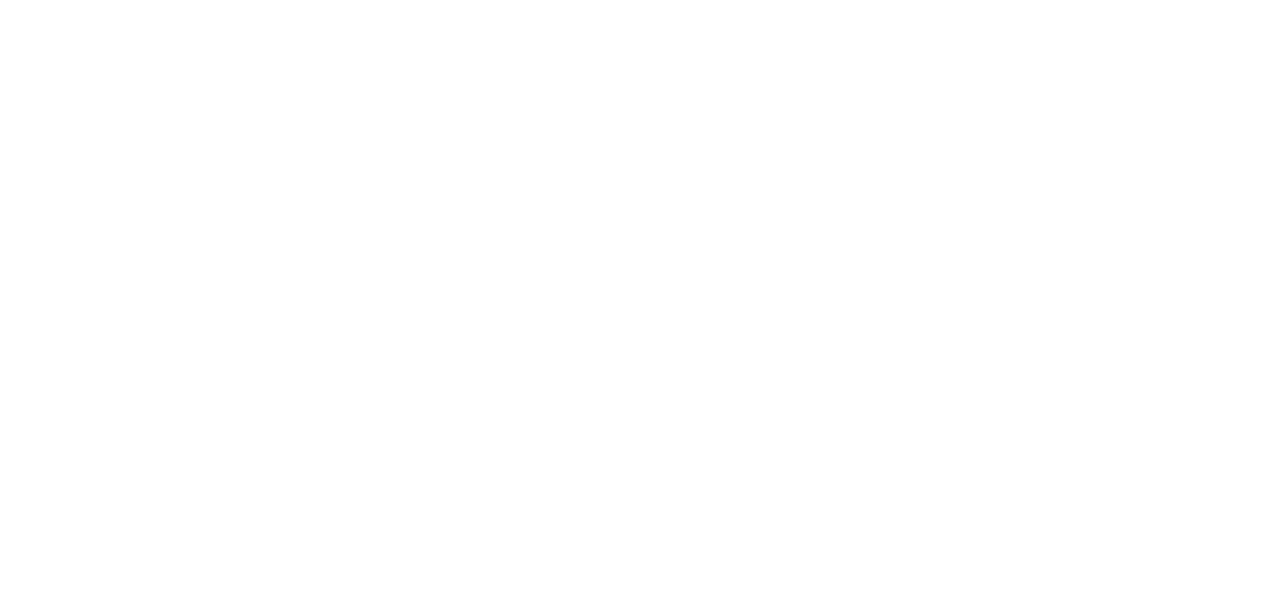
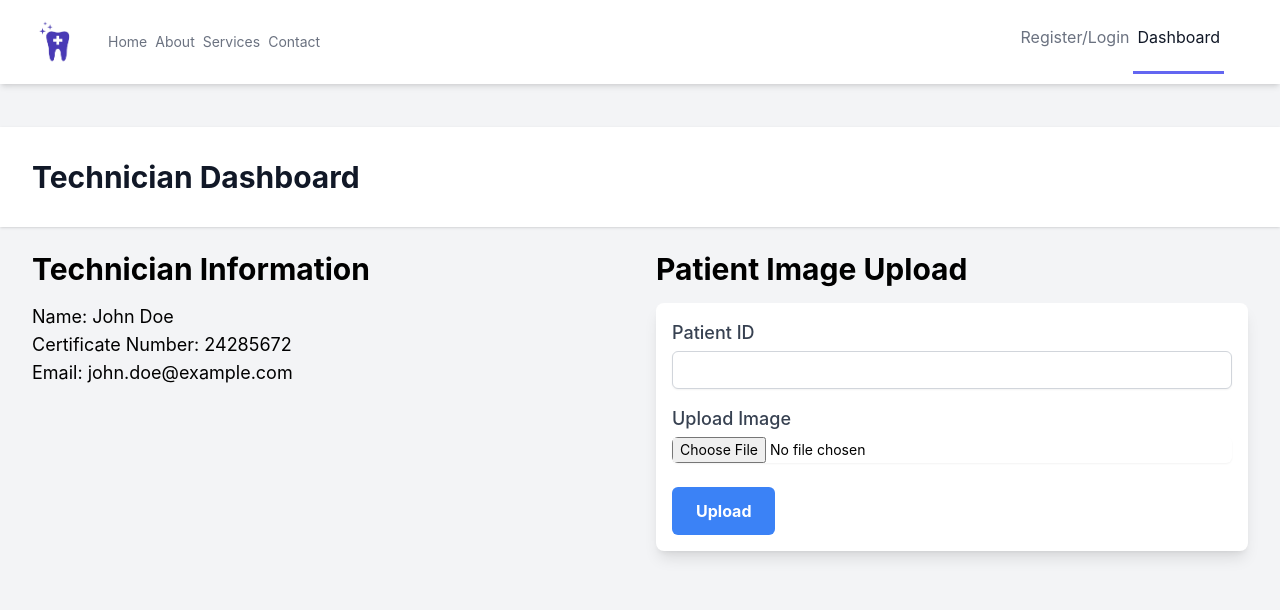
Before and after one commit to naser-kazemi/Honourable-Dentists, a React (Create React App) app in the folder dental-healthcare-app/: page /techniciandashboard in a window 1280 px wide. Before the commit this address had no page. Shown: the top 610 px of the page. Built offline with nearby package versions, Linux system fonts and the light colour scheme.

Commit message:
Added front for technician dashboard

```diff
--- a/dental-healthcare-app/src/App.js
+++ b/dental-healthcare-app/src/App.js
@@ -14,6 +14,7 @@
 import { AuthProvider } from './AuthContext';
 
 import PatientDashboard from "./Pages/PatientDashboard";
+import TechnicianDashboard from "./Pages/TechnicianDashboard";
 import AppointmentDetail from "./Pages/AppointmentDetail"
 import PatientEditProfile from "./Pages/EditProfile";
 import MakeAppointment from "./Pages/MakeAppointment";
@@ -48,6 +49,7 @@
                     <Route path="/patientdashboard/medicalrecord" element={<MedicalRecord />} />
                     <Route path="/dentistdashboard" element={<DentistDashboard />} />
                     <Route path="/dentistdashboard/patientshistory" element={<PatientsHistory />} />
+                    <Route path="/techniciandashboard" element={<TechnicianDashboard />} />
                 </Routes>
             </Router>
         </AuthProvider>
--- /dev/null
+++ b/dental-healthcare-app/src/Pages/TechnicianDashboard.js
@@ -0,0 +1,76 @@
+import * as React from "react";
+import { NavItem } from "../Components/NavItem";
+
+function TechnicianDashboard() {
+    return (
+        <>
+            <header className="flex flex-col bg-gray-100">
+                <div className="flex flex-col justify-center pb-2.5 w-full bg-gray-100 max-md:max-w-full">
+                    <div className="flex flex-col justify-center w-full bg-white shadow-md max-md:max-w-full">
+                        <div className="flex flex-col justify-center px-8 w-full max-md:px-5 max-md:max-w-full">
+                            <nav className="flex gap-5 justify-between w-full max-md:flex-wrap max-md:max-w-full">
+                                <div className="flex gap-0 max-md:flex-wrap">
+                                    <div className="flex flex-col py-5 text-xl font-semibold leading-7 text-black">
+                                        <div className="justify-center"><img src="/logo_mark.png" alt="Logo" className="w-12" />
+                                        </div>
+                                    </div>
+                                    <div className="flex flex-col justify-center px-6 text-sm leading-5 text-gray-500 whitespace-nowrap">
+                                        <div className="flex gap-0">
+                                            <NavItem label="Home" to="/" />
+                                            <NavItem label="About" to="/about" />
+                                            <NavItem label="Services" to="/services" />
+                                            <NavItem label="Contact" to="/contact" />
+                                        </div>
+                                    </div>
+                                </div>
+                                <div className="flex flex-col justify-center items-start px-6 text-base leading-6 text-gray-500 whitespace-nowrap">
+                                    <div className="flex flex-col pt-2.5 pb-5">
+                                        <div className="justify-center">
+                                            <NavItem label="Register/Login" to="/registerlogin" />
+                                            <NavItem label="Dashboard" to={"/patientdashboard"} active />
+                                        </div>
+                                    </div>
+                                </div>
+                            </nav>
+                        </div>
+                    </div>
+                </div>
+            </header>
+            <main className="flex flex-col justify-center pt-8 pb-20 bg-gray-100">
+                <div className="flex flex-col justify-center py-px w-full bg-gray-100 max-md:max-w-full">
+                    <header className="flex flex-col justify-center px-8 py-6 w-full text-3xl font-bold leading-9 text-gray-900 bg-white shadow max-md:px-5 max-md:max-w-full">
+                        <div className="flex flex-col justify-center items-start py-2 max-md:pr-5 max-md:max-w-full">
+                            <h1 className="justify-center">Technician Dashboard</h1>
+                        </div>
+                    </header>
+                    <div className="flex flex-row justify-between px-8 py-6">
+                        {/* Technician Information Section */}
+                        <div className="w-1/2 pr-4">
+                            <h2 className="text-3xl font-bold mb-4">Technician Information</h2>
+                            <p className="text-lg">Name: John Doe</p>
+                            <p className="text-lg">Certificate Number: 24285672</p>
+                            <p className="text-lg">Email: john.doe@example.com</p>
+                        </div>
+                        {/* Image Upload Section */}
+                        <div className="w-1/2 pl-4">
+                            <h2 className="text-3xl font-bold mb-4">Patient Image Upload</h2>
+                            <form className="shadow-lg p-4 rounded-lg bg-white">
+                                <div className="mb-4">
+                                    <label htmlFor="patientId" className="block text-lg font-medium text-gray-700">Patient ID</label>
+                                    <input type="text" id="patientId" name="patientId" className="mt-1 block w-full px-3 py-2 border border-gray-300 rounded-md shadow-sm focus:outline-none focus:ring-indigo-500 focus:border-indigo-500 sm:text-sm" />
+                                </div>
+                                <div className="mb-6">
+                                    <label htmlFor="imageUpload" className="block text-lg font-medium text-gray-700">Upload Image</label>
+                                    <input type="file" id="imageUpload" name="imageUpload" className="mt-1 block w-full border-gray-300 rounded-md shadow-sm focus:outline-none focus:ring-indigo-500 focus:border-indigo-500 sm:text-sm" />
+                                </div>
+                                <button type="submit" className="px-6 py-3 bg-blue-500 hover:bg-blue-700 text-white font-bold rounded-md">Upload</button>
+                            </form>
+                        </div>
+                    </div>
+                </div>
+            </main>
+        </>
+    );
+}
+
+export default TechnicianDashboard;
```
